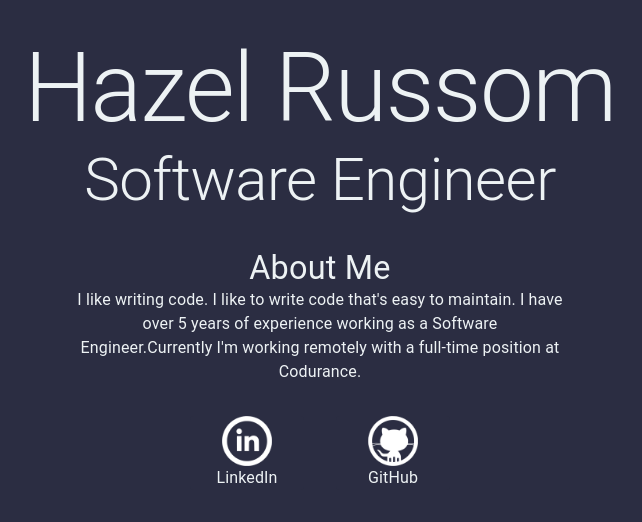
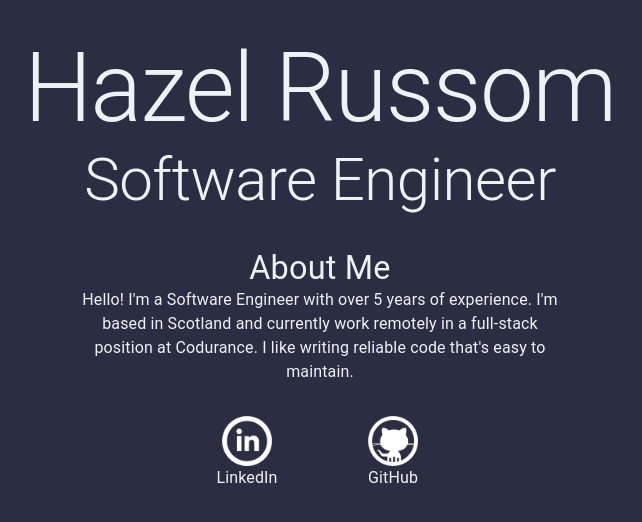
Before and after one commit to HazelRussom/hazelrussom.github.io, a React (Create React App) app: page / in a window 1280 px wide. Shown: the top 522 px of the page, without its empty margins (320-962 px from the left). Built offline with nearby package versions, Linux system fonts and the light colour scheme.

Commit message:
Update description

```diff
--- a/src/AboutMe.js
+++ b/src/AboutMe.js
@@ -8,11 +8,10 @@ export default function AboutMe() {
         About Me
       </Typography>
       <Typography color='primary' variant='body1'>
-        I like writing code. I like to write code that's easy to maintain.
-        I have over 5 years of experience working as a Software Engineer.
-        {/* My desire to learn more pushes me to regularly learn new technologies, and given me a comfortable base for full-stack roles. */}
-        {/* I have a passion for planning and optimising tasks to work in the most efficient way I can. */}
-        Currently I'm working remotely with a full-time position at Codurance.
+        Hello! I'm a Software Engineer with over 5 years of experience.
+        I'm based in Scotland and currently work remotely in a full-stack position at Codurance.
+
+        I like writing reliable code that's easy to maintain.
       </Typography>
     </Box>
   );
```
